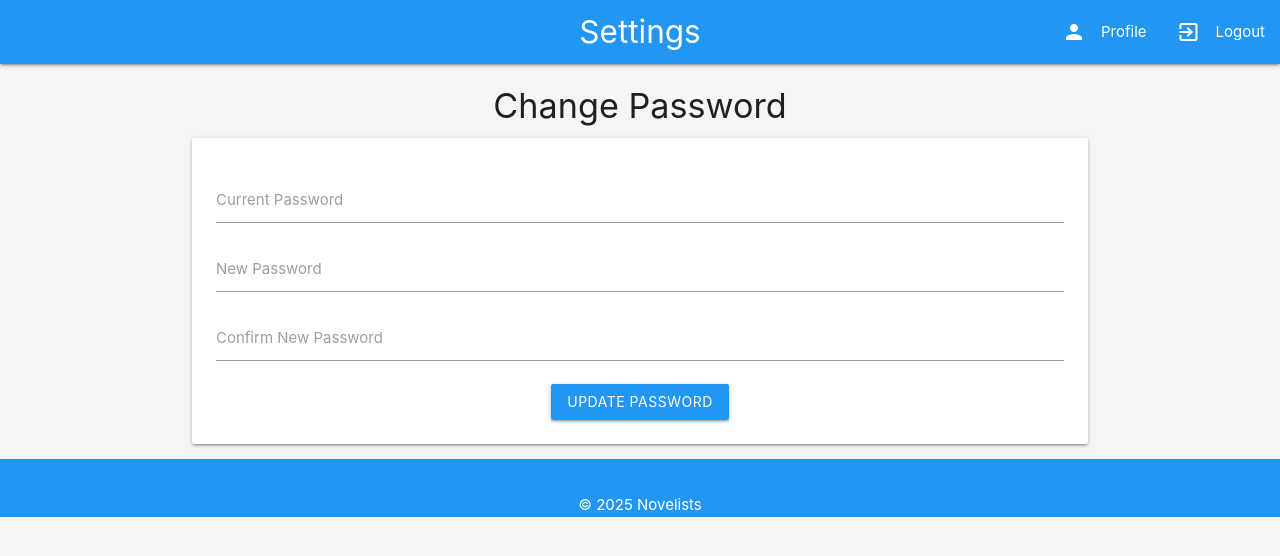
After one commit to Fabbrinho/SNH-Project, a PHP site: page /settings.php in a window 1280 px wide. The commit adds this page. Shown: the top 556 px of the page. Run offline with PHP 8.4, Linux system fonts and the light colour scheme; a user stored in the database is signed in; some libraries are stand-ins or nearby versions.

Commit message:
added password change tab & fixed reset_password expiration screen

```diff
--- a/app/dashboard.php
+++ b/app/dashboard.php
@@ -79,9 +79,10 @@ $conn->close();
             <a href="#" class="brand-logo center">Dashboard</a>
             <ul id="nav-mobile" class="right">
                 <li><a href="home.php"><i class="material-icons left">go_to_home</i>Home</a></li>
+                <li><a href="settings.php"><i class="material-icons left">settings</i>Settings</a></li>
                 <li><a href="logout.php"><i class="material-icons left">exit_to_app</i>Logout</a></li>
                 <?php if ($_SESSION['role'] === 'admin'): ?>
-                <li><a href="admin.php"><i class="material-icons left">admin_panel_settings</i>Admin Panel</a></li>
+                    <li><a href="admin.php"><i class="material-icons left">admin_panel_settings</i>Admin Panel</a></li>
                 <?php endif; ?>
             </ul>
         </div>
--- a/app/home.php
+++ b/app/home.php
@@ -63,8 +63,8 @@ $conn->close();
         <div class="nav-wrapper">
             <a href="#" class="brand-logo center">Homepage</a>
             <ul id="nav-mobile" class="right">
-                <li><a href="dashboard.php"><i class="material-icons left">person</i>Profile</a></li>
-                <li><a href="logout.php"><i class="material-icons left">exit_to_app</i>Logout</a></li>
+            <li><a href="dashboard.php"><i class="material-icons left">person</i>Profile</a></li>
+            <li><a href="logout.php"><i class="material-icons left">exit_to_app</i>Logout</a></li>
             </ul>
         </div>
     </nav>
--- /dev/null
+++ b/app/settings.php
@@ -0,0 +1,202 @@
+<?php
+require_once 'config.php';
+require_once 'csrf.php';
+require 'send_email.php';
+
+use ZxcvbnPhp\Zxcvbn;
+use Monolog\Logger;
+use Monolog\Handler\StreamHandler;
+use Monolog\Level;
+
+function setErrorMessage($message, $type = "error") {
+    $_SESSION['error_message'] = $message;
+    $_SESSION['type'] = $type;
+    $_SESSION['source'] = "SETTINGS";
+}
+
+$log = new Logger('user_settings');
+$logFile = __DIR__ . '/logs/novelist-app.log';
+$log->pushHandler(new StreamHandler($logFile, Level::Debug));
+
+session_start();
+$inactive = 300; // 5 minutes
+
+// Check if the session has timed out
+if (isset($_SESSION['timeout']) && (time() - $_SESSION['timeout'] > $inactive)) {
+    $log->warning('Session expired due to inactivity.', ['session_id' => session_id(), 'username' => $_SESSION['username']]);
+    setErrorMessage("Session expired.");
+    session_unset(); // Unset all session variables
+    session_destroy(); // Destroy the session
+    header("Location: index.php"); // Redirect to login page
+    exit();
+}
+
+if (!isset($_SESSION['user_id'])) {
+    $log->warning('Unauthenticated user tried to access settings.', ['ip' => $_SERVER['REMOTE_ADDR']]);
+    setErrorMessage("You must log in to access the dashboard.");
+    header('Location: index.php');
+    exit();
+}
+
+$user_id = $_SESSION['user_id'];
+
+if ($_SERVER['REQUEST_METHOD'] === 'POST') {
+    if (!isset($_POST['token_csrf']) || !verifyToken($_POST['token_csrf'])) {
+        $log->warning('CSRF token error', ['ip' => $_SERVER['REMOTE_ADDR']]);
+        die("Something went wrong");
+    }
+
+    $current_password = $_POST['current_password'] ?? '';
+    $new_password = $_POST['new_password'] ?? '';
+    $confirm_password = $_POST['confirm_password'] ?? '';
+
+    if (empty($current_password) || empty($new_password) || empty($confirm_password)) {
+        setErrorMessage("All fields are required!");
+    }
+
+    if ($new_password !== $confirm_password) {
+        setErrorMessage("Passwords do not match.");
+    }
+
+    $stmt = $conn->prepare("SELECT password_hash FROM Users WHERE id = ?");
+    $stmt->bind_param("i", $user_id);
+    $stmt->execute();
+    $stmt->bind_result($password_hash);
+    $stmt->fetch();
+    $stmt->close();
+
+    if (!password_verify($current_password, $password_hash)) {
+        setErrorMessage("Incorrect current password.");
+    }
+
+    $zxcvbn = new Zxcvbn();
+    $strength = $zxcvbn->passwordStrength($new_password);
+    if ($strength['score'] < 2) {
+        setErrorMessage("Password is too weak. Please choose a stronger password.");
+    }
+
+    $new_password_hash = password_hash($new_password, PASSWORD_BCRYPT);
+    $stmt = $conn->prepare("UPDATE Users SET password_hash = ?, password_changed_at = NOW() WHERE id = ?");
+    $stmt->bind_param("si", $new_password_hash, $user_id);
+
+    if ($stmt->execute()) {
+        setErrorMessage("Password updated successfully!", "success");
+        $log->info('User changed password successfully: ' . $user_id);
+    } else {
+        setErrorMessage("Error: " . $stmt->error);
+        $log->error('Password update failed: ' . $stmt->error);
+    }
+
+    $stmt->close();
+}
+
+$conn->close();
+?>
+
+<!DOCTYPE html>
+<html lang="en">
+<head>
+    <meta charset="UTF-8">
+    <meta name="viewport" content="width=device-width, initial-scale=1.0">
+    <title>Settings</title>
+
+    <!-- Materialize CSS -->
+    <link href="https://cdnjs.cloudflare.com/ajax/libs/materialize/1.0.0/css/materialize.min.css" rel="stylesheet">
+
+    <!-- Material Icons -->
+    <link href="https://fonts.googleapis.com/icon?family=Material+Icons" rel="stylesheet">
+
+    <!-- Zxcvbn Password Strength Library -->
+    <script src="https://cdnjs.cloudflare.com/ajax/libs/zxcvbn/4.4.2/zxcvbn.js"></script>
+
+    <style>
+        /* Style for password strength message */
+        #password-strength {
+            margin-top: 5px;
+            font-weight: bold;
+        }
+    </style>
+</head>
+<body class="grey lighten-4">
+    <nav class="blue">
+        <div class="nav-wrapper">
+            <a href="dashboard.php" class="brand-logo center">Settings</a>
+            <ul id="nav-mobile" class="right">
+               <li><a href="dashboard.php"><i class="material-icons left">person</i>Profile</a></li>
+               <li><a href="logout.php"><i class="material-icons left">exit_to_app</i>Logout</a></li>
+            </ul>
+        </div>
+    </nav>
+
+    <div class="container">
+        <h4 class="center">Change Password</h4>
+        <?php if (isset($_SESSION['error_message'])): ?>
+            <div class="card-panel <?php echo $_SESSION['type'] === 'success' ? 'green' : 'red'; ?> lighten-3 center">
+                <?php echo htmlspecialchars($_SESSION['error_message']); ?>
+            </div>
+            <?php unset($_SESSION['error_message']); ?>
+        <?php endif; ?>
+
+        <div class="card-panel">
+            <form action="settings.php" method="POST">
+                <div class="input-field">
+                    <input id="current_password" name="current_password" type="password" required>
+                    <label for="current_password">Current Password</label>
+                </div>
+
+                <div class="input-field">
+                    <input id="new_password" name="new_password" type="password" required oninput="checkPasswordStrength()">
+                    <label for="new_password">New Password</label>
+                    <p id="password-strength" class="red-text"></p>
+                </div>
+
+                <div class="input-field">
+                    <input id="confirm_password" name="confirm_password" type="password" required>
+                    <label for="confirm_password">Confirm New Password</label>
+                </div>
+
+                <input type="hidden" name="token_csrf" value="<?php echo getToken(); ?>">
+
+                <div class="center">
+                    <button type="submit" class="btn blue">Update Password</button>
+                </div>
+            </form>
+        </div>
+    </div>
+
+    <footer class="page-footer blue">
+        <div class="container">
+            <p class="center white-text">&copy; 2025 Novelists</p>
+        </div>
+    </footer>
+
+    <!-- Materialize JavaScript -->
+    <script src="https://cdnjs.cloudflare.com/ajax/libs/materialize/1.0.0/js/materialize.min.js"></script>
+
+    <script>
+        function checkPasswordStrength() {
+            let password = document.getElementById('new_password').value;
+            let strengthText = document.getElementById('password-strength');
+
+            if (!password) {
+                strengthText.textContent = '';
+                return;
+            }
+
+            let result = zxcvbn(password);
+            let score = result.score;
+            let messages = [
+                "Too weak!",
+                "Weak",
+                "Moderate",
+                "Strong",
+                "Very strong!"
+            ];
+            let colors = ["red", "orange", "yellow", "blue", "green"];
+
+            strengthText.textContent = messages[score];
+            strengthText.className = colors[score] + "-text";
+        }
+    </script>
+</body>
+</html>
```
Also changed, not shown: app/index.php (+20 -19 lines), app/reset_password.php (+27 -1 lines).
